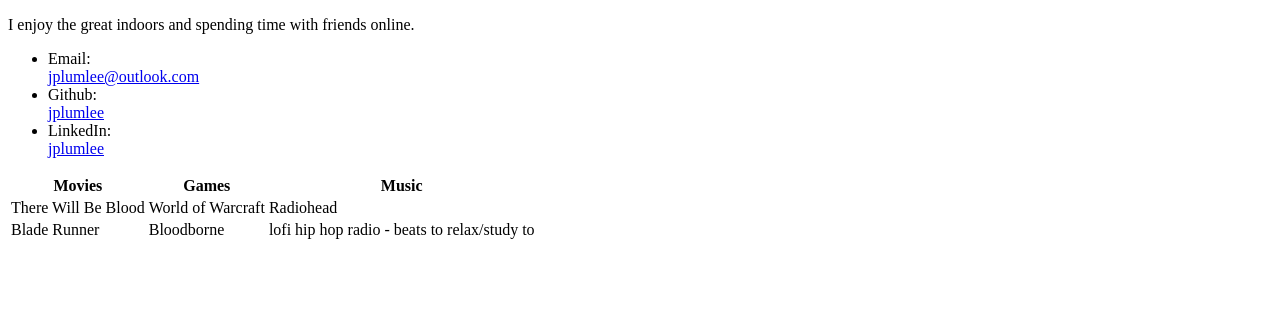
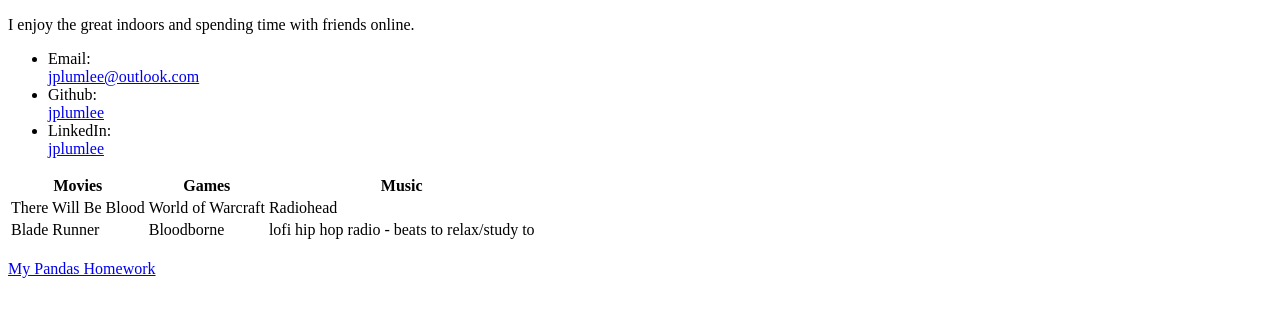
Before and after one commit to jplumlee/jplumlee.github.io, a plain HTML site: page index.html in a window 1280 px wide. Shown: the part 284-600 px from the top of the page. Drawn offline with Linux system fonts and the light colour scheme.

Commit message:
Adding link to Pandas homework github page

```diff
--- a/index.html
+++ b/index.html
@@ -37,5 +37,7 @@
     <td>lofi hip hop radio - beats to relax/study to</td>
   </tr>
 </table>
+<br>
+<a href="/pandas-challenge/">My Pandas Homework</a>
 </body>
 </html>
```
